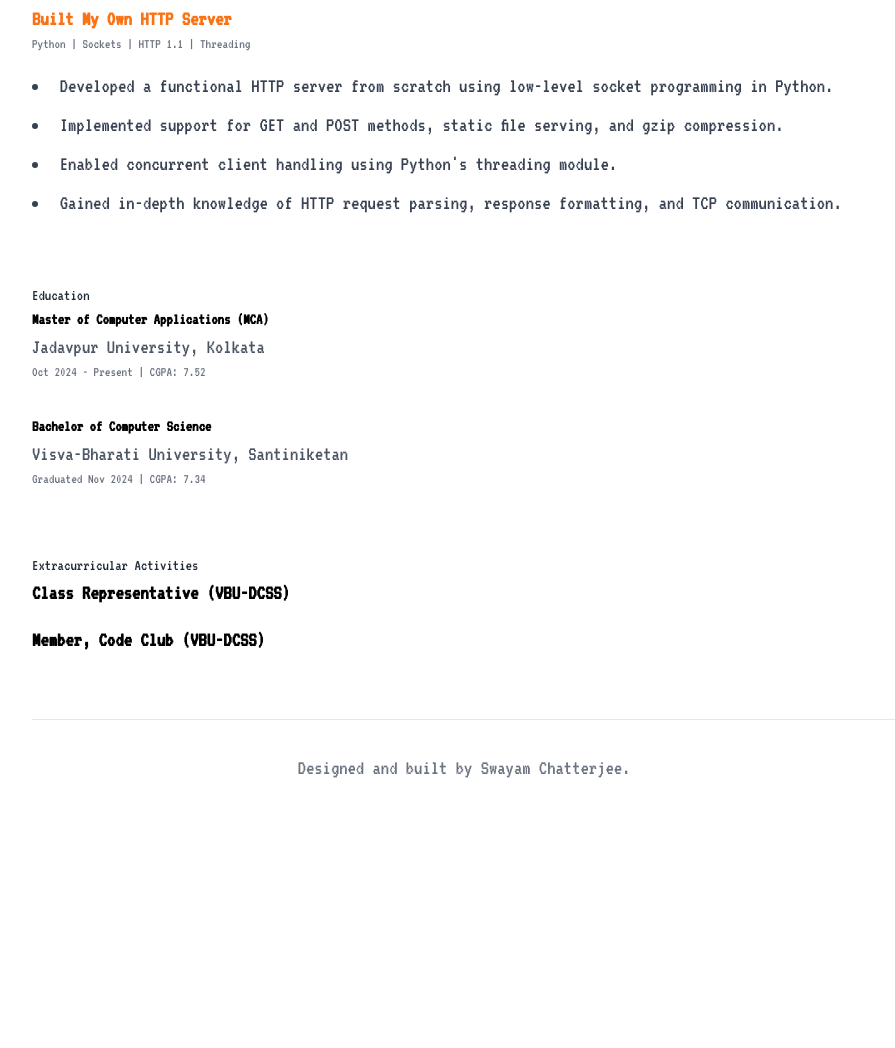
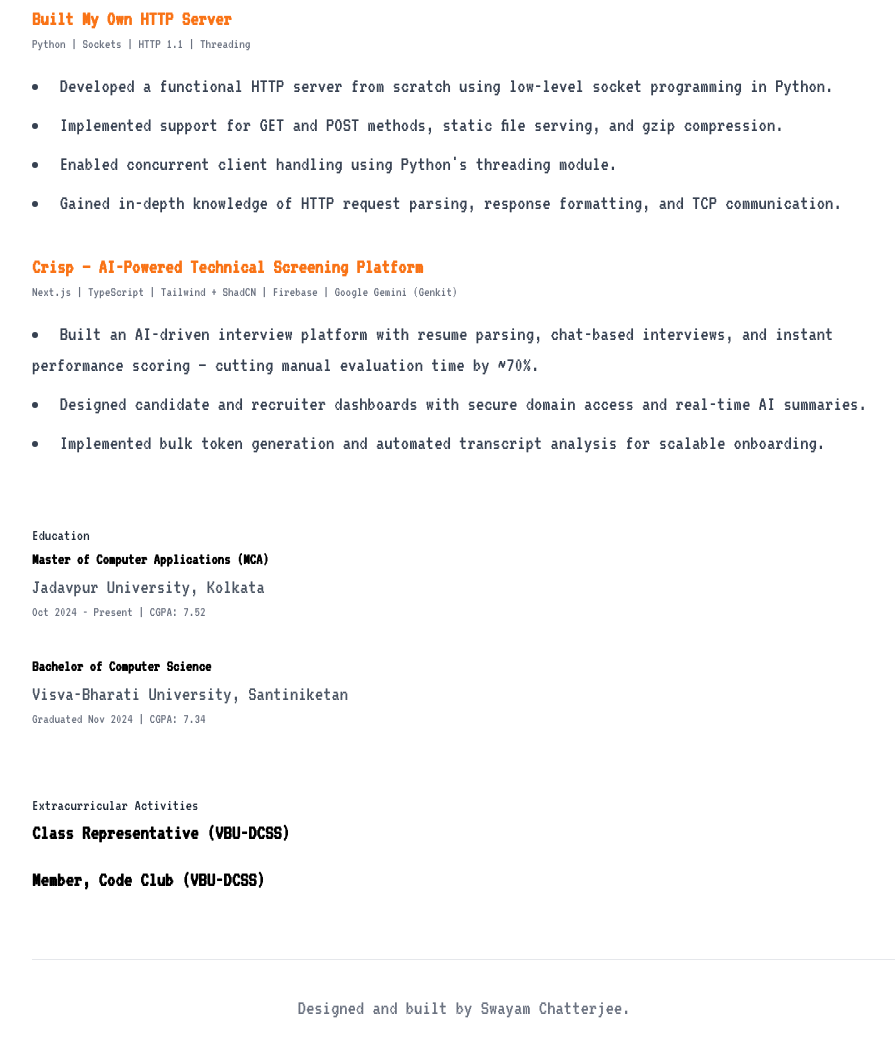
Before and after one commit to masterfighter999/portfolio, a plain HTML site: page index.html in a window 1280 px wide. Shown: the part 1341-2389 px from the top of the page, without its empty margins (176-1071 px from the left). Before the commit the page ends 2173 px from the top, so only its background shows below. Drawn offline with nearby package versions, Linux system fonts and the light colour scheme.

Commit message:
updated projects

```diff
--- a/index.html
+++ b/index.html
@@ -129,16 +129,19 @@
                         <ul class="list-disc list-inside space-y-2 text-gray-700">
                             <li>Developed a Unix-like shell supporting 6+ built-in commands (cd, pwd, echo, exit,
                                 history, type) and external program execution.</li>
-                            <li>Implemented I/O redirection and pipes, enabling multi-process workflows with 100% functional accuracy in testing.</li>
-                            <li>Designed a command parser that handled 30+ edge cases (quotes, escapes, argument parsing), improving reliability by 95% compared to initial version.</li>
-                            <li>Built a history subsystem that stored 500+ commands with persistent file-based storage.</li>
+                            <li>Implemented I/O redirection and pipes, enabling multi-process workflows with 100%
+                                functional accuracy in testing.</li>
+                            <li>Designed a command parser that handled 30+ edge cases (quotes, escapes, argument
+                                parsing), improving reliability by 95% compared to initial version.</li>
+                            <li>Built a history subsystem that stored 500+ commands with persistent file-based storage.
+                            </li>
                         </ul>
                     </div>
 
 
 
 
-                    <!-- Project 1: Replace "#" with your project's URL -->
+                    <!-- Project 2: Replace "#" with your project's URL -->
                     <div class="card">
                         <h3 class="font-bold text-orange-500">
                             <a href="https://github.com/masterfighter999/building-my-own-Git" target="_blank"
@@ -158,7 +161,7 @@
                         </ul>
                     </div>
 
-                    <!-- Project 2: Replace "#" with your project's URL -->
+                    <!-- Project 3: Replace "#" with your project's URL -->
                     <div class="card">
                         <h3 class="font-bold text-orange-500">
                             <a href="https://github.com/masterfighter999/ChitChatHub" target="_blank"
@@ -178,7 +181,7 @@
                         </ul>
                     </div>
 
-                    <!-- Project 3: Replace "#" with your project's URL -->
+                    <!-- Project 4: Replace "#" with your project's URL -->
                     <div class="card">
                         <h3 class="font-bold text-orange-500">
                             <a href="https://github.com/masterfighter999/http-server" target="_blank"
@@ -195,6 +198,23 @@
                                 communication.</li>
                         </ul>
                     </div>
+                    <div class="card">
+                        <h3 class="font-bold text-orange-500">
+                            <a href="https://ai-interview-ace.vercel.app" target="_blank"
+                                rel="noopener noreferrer" class="hover:underline">Crisp – AI-Powered Technical Screening Platform</a>
+                        </h3>
+                        <p class="text-sm text-gray-500 mb-4">Next.js | TypeScript | Tailwind + ShadCN | Firebase | Google Gemini (Genkit)</p>
+                        <ul class="list-disc list-inside space-y-2 text-gray-700">
+                            <li>Built an AI-driven interview platform with resume parsing, chat-based interviews, and instant performance scoring — cutting manual evaluation time by ~70%.</li>
+                            <li>Designed candidate and recruiter dashboards with secure domain access and real-time AI summaries.
+                            </li>
+                            <li>Implemented bulk token generation and automated transcript analysis for scalable onboarding.</li>
+
+                        </ul>
+                    </div>
+
+
+
                 </div>
             </section>
 
```
